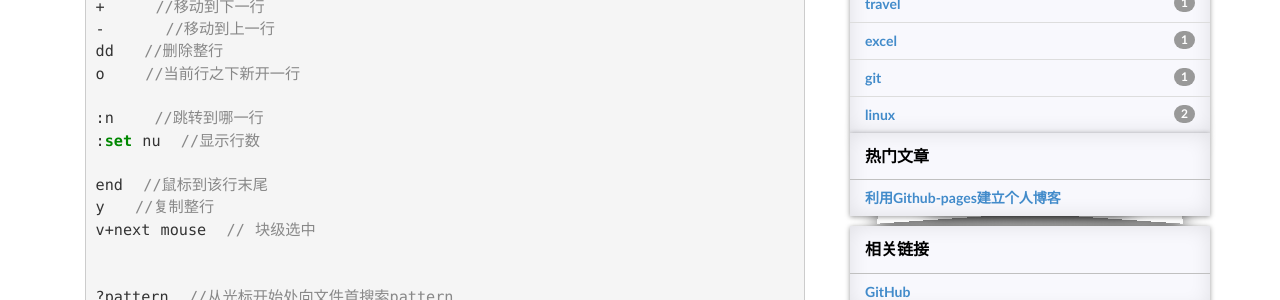
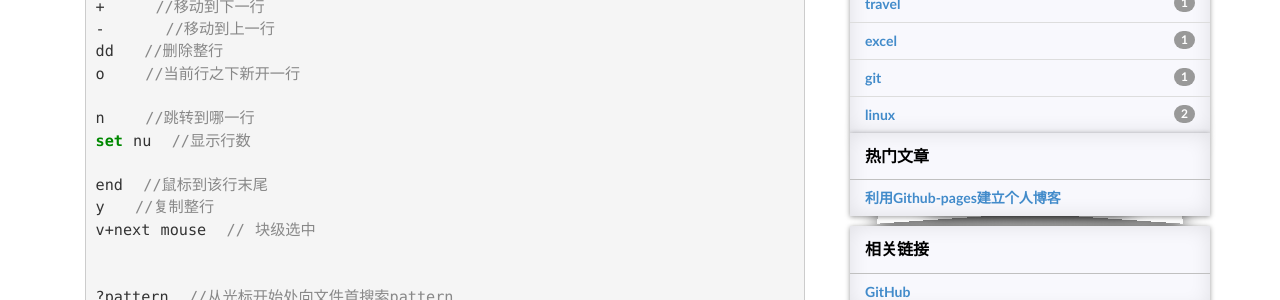
Before and after one commit to wulimin/blog, a Jekyll site: the page built from _posts/2016-09-09-linux-vim.md, in a window 1280 px wide and 1259 px high. Shown: the part 320-620 px from the top of the window. Built offline with Jekyll 4.4.1, drawn with Linux system fonts in a browser that asks for light colours; nearby versions of some CDN libraries; some web fonts are replaced; library files that are not in the unit come from our copies; comment, search, counter and statistics services are not loaded.

```diff
--- a/_posts/2016-09-09-linux-vim.md
+++ b/_posts/2016-09-09-linux-vim.md
@@ -18,8 +18,8 @@ $      //移动到行尾
 dd   //删除整行
 o    //当前行之下新开一行
 
-:n    //跳转到哪一行
-:set nu  //显示行数
+n    //跳转到哪一行
+set nu  //显示行数
 
 end  //鼠标到该行末尾
 y   //复制整行
```
